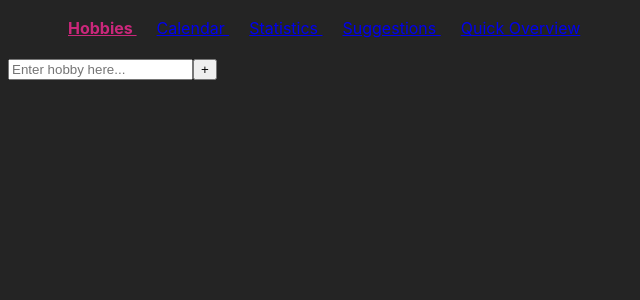
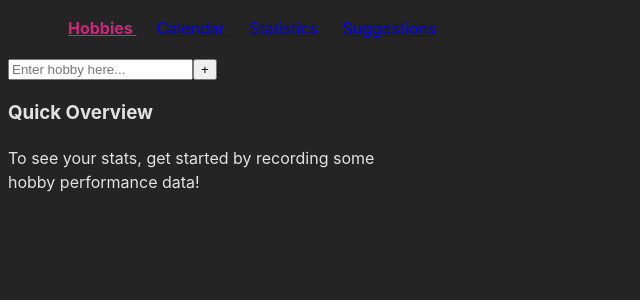
Before and after one commit to raziel-razmattaz/hobby-tracker, a Vue app: page / in a window 1280 px wide. Shown: the top 300 px of the page, without its empty margins (0-640 px from the left). Built offline with nearby package versions, Linux system fonts and the light colour scheme.

Commit message:
Quick Statitstics now gives only data about last 30 days

```diff
--- a/src/App.vue
+++ b/src/App.vue
@@ -19,7 +19,6 @@
       <li><router-link to="/calendar">Calendar </router-link></li>
       <li><router-link to="/stats">Statistics </router-link></li>
       <li><router-link to="/suggestions">Suggestions </router-link></li>
-      <li><router-link to="/quick">Quick Overview </router-link></li>
     </ul>
   </nav>
     <router-view />
--- /dev/null
+++ b/src/components/Home.vue
@@ -0,0 +1,9 @@
+<script setup>
+import HobbyManager from './HobbyManager.vue';
+import QuickStatistics from './QuickStatistics.vue';
+</script>
+
+<template>
+    <HobbyManager/>
+    <QuickStatistics/>
+</template>
--- a/src/components/QuickStatistics.vue
+++ b/src/components/QuickStatistics.vue
@@ -7,8 +7,10 @@ import DistributionChart from './DistributionChart.vue';
 
 const hobbies = useHobbiesStore();
 
+const filteredHobbies = computed(() => hobbies.getHobbiesLastMonth());
+
 const topChartData = computed(() => {
-  const sortedHobbies = [...hobbies.hobbies]
+  const sortedHobbies = filteredHobbies.value
     .filter(hobby => hobby.hobbyHistory.length > 0)
     .sort((a, b) => b.hobbyHistory.length - a.hobbyHistory.length)
     .slice(0, 3);
@@ -44,7 +46,7 @@ const topChartOptions = {
 };
 
 const distributionChartData = computed(() => {
-  const sortedHobbies = hobbies.hobbies.slice().sort((a, b) => a.hobbyHistory.length - b.hobbyHistory.length);
+  const sortedHobbies = filteredHobbies.value.slice().sort((a, b) => a.hobbyHistory.length - b.hobbyHistory.length);
   const labels = sortedHobbies.map(hobby => hobby.text);
   const data = sortedHobbies.map(hobby => hobby.hobbyHistory.length);
 
--- a/src/stores/hobbies.js
+++ b/src/stores/hobbies.js
@@ -30,6 +30,14 @@ export const useHobbiesStore = defineStore('hobbies', {
                 this.persistToLocalStorage();
             }
         },
+        getHobbiesLastMonth() {
+            const now = new Date();
+            const thirtyDaysAgo = new Date(now.setDate(now.getDate() - 30));
+            return this.hobbies.map((hobby) => ({
+                ...hobby,
+                hobbyHistory: hobby.hobbyHistory.filter((date) => new Date(date) >= thirtyDaysAgo),
+            }));
+        },
         persistToLocalStorage() {
             localStorage.setItem("hobbies", JSON.stringify(this.hobbies));
         },
```
Also changed, not shown: src/router/index.js (+4 -4 lines).
